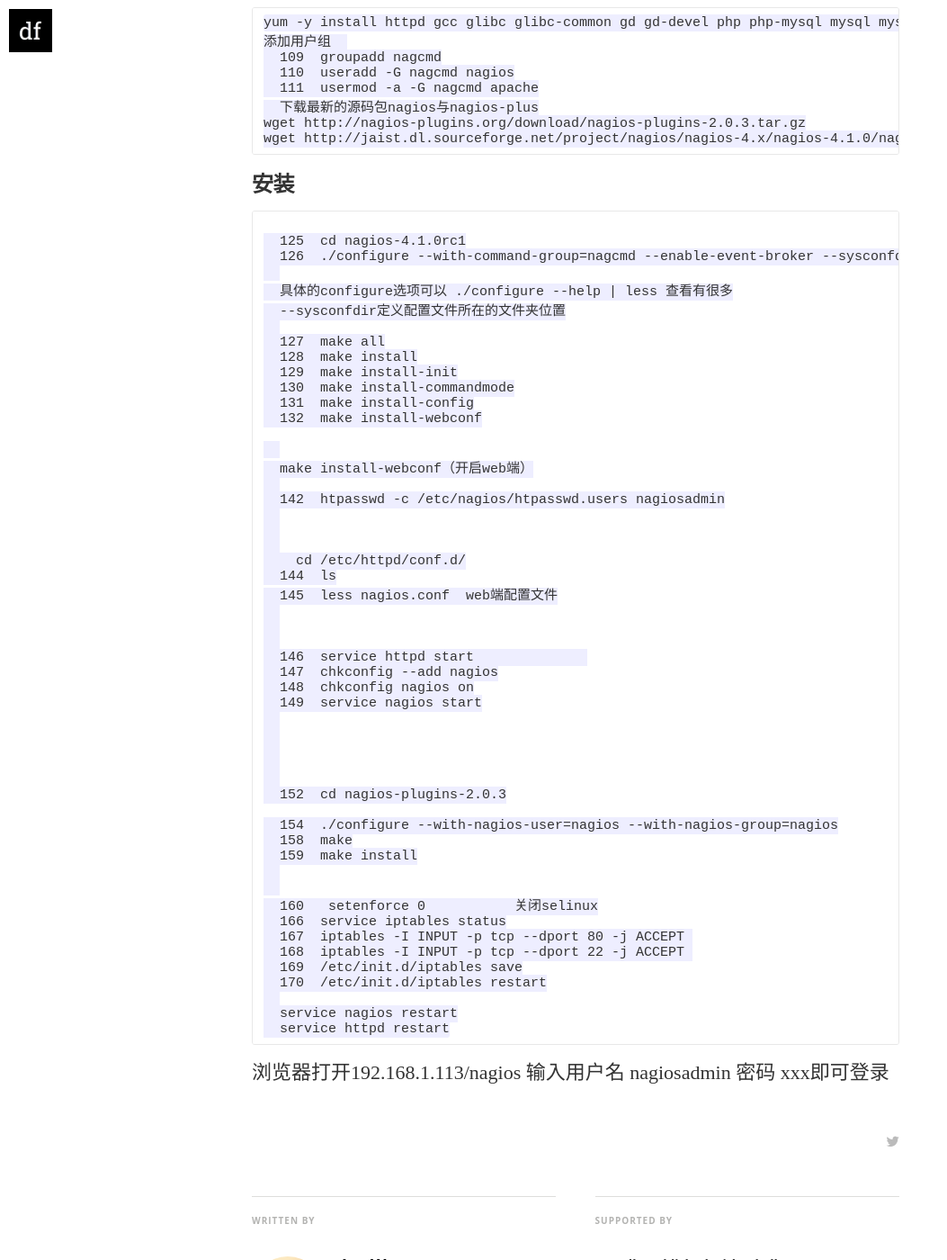
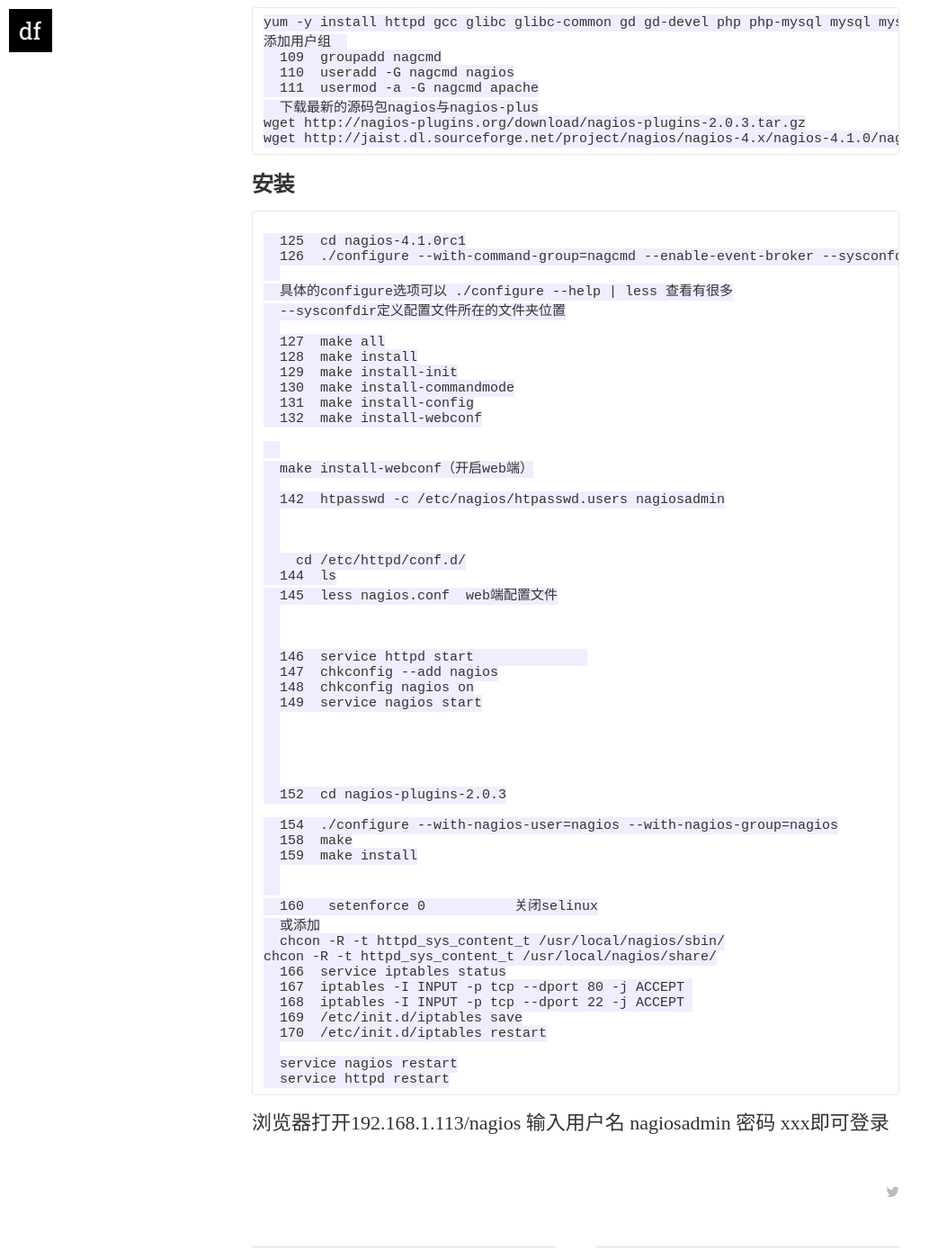
Before and after one commit to ivo-wang/ivo-wang.github.io, a Jekyll site: the page built from _posts/2015-03-07-installnagios.md, in a window 1280 px wide and 1400 px high, scrolled down 369 px. Shown: the whole window at 90% size, without its empty margins (0-1053 px from the left). Built offline with Jekyll 4.4.1, drawn with Linux system fonts in a browser that asks for light colours; nearby versions of some CDN libraries; some web fonts are replaced; Markdown is read by kramdown in place of the engine named in the settings.

Commit message:
Update 2015-03-07-installnagios.md

```diff
--- a/_posts/2015-03-07-installnagios.md
+++ b/_posts/2015-03-07-installnagios.md
@@ -63,6 +63,9 @@
 
 
   160   setenforce 0           关闭selinux
+  或添加
+  chcon -R -t httpd_sys_content_t /usr/local/nagios/sbin/
+chcon -R -t httpd_sys_content_t /usr/local/nagios/share/
   166  service iptables status
   167  iptables -I INPUT -p tcp --dport 80 -j ACCEPT
   168  iptables -I INPUT -p tcp --dport 22 -j ACCEPT
```
